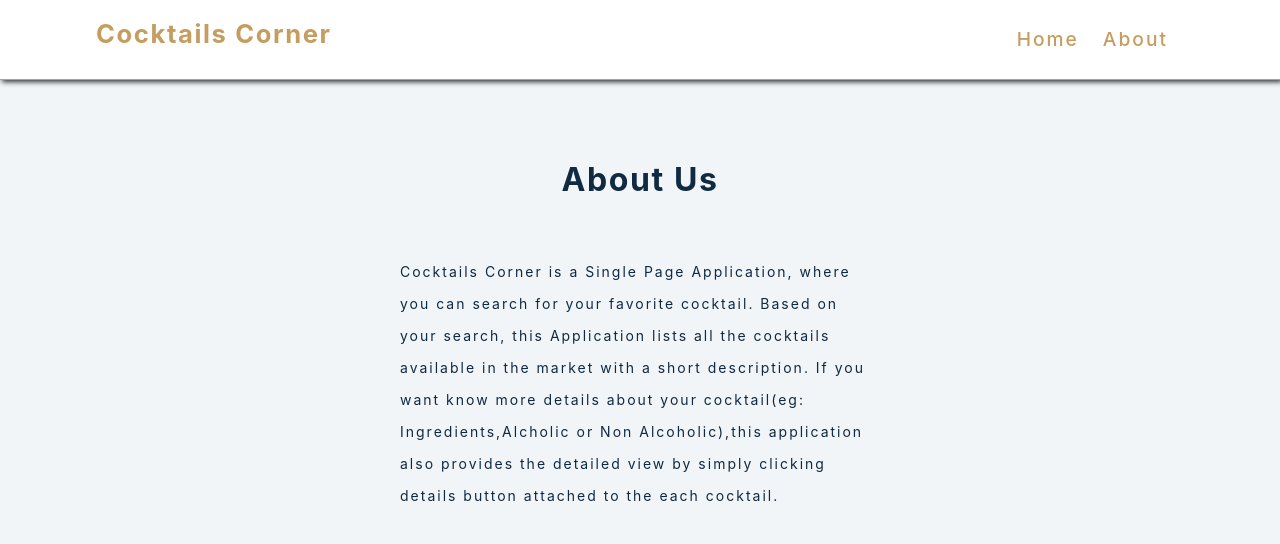
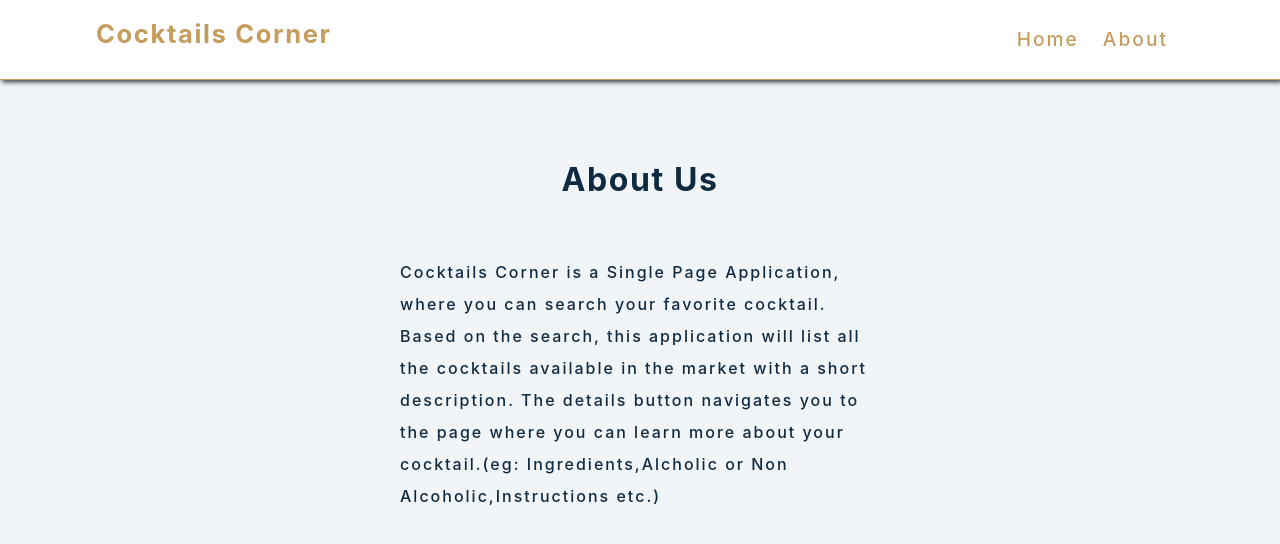
Before and after one commit to VinzRaj/react_cocktail_app, a React (Create React App) app: page /about in a window 1280 px wide. Shown: the top 544 px of the page. Built offline with nearby package versions, Linux system fonts and the light colour scheme; no server answers.

Commit message:
About us description updated

```diff
--- a/src/Pages/About.js
+++ b/src/Pages/About.js
@@ -5,12 +5,12 @@ const About = () => {
     <section className='section about-section'>
       <h1 className='section-title'>about us</h1>
       <p>
-        Cocktails Corner is a Single Page Application, where you can search for
-        your favorite cocktail. Based on your search, this Application lists all
-        the cocktails available in the market with a short description. If you
-        want know more details about your cocktail(eg: Ingredients,Alcholic or
-        Non Alcoholic),this application also provides the detailed view by
-        simply clicking details button attached to the each cocktail.
+        Cocktails Corner is a Single Page Application, where you can search your
+        favorite cocktail. Based on the search, this application will list all
+        the cocktails available in the market with a short description. The
+        details button navigates you to the page where you can learn more about
+        your cocktail.(eg: Ingredients,Alcholic or Non Alcoholic,Instructions
+        etc.)
       </p>
     </section>
   );
--- a/src/index.css
+++ b/src/index.css
@@ -315,7 +315,8 @@ td {
 }
 .about-section p {
   line-height: 2rem;
-  font-weight: 400;
+  font-weight: 500;
+  font-size: 1rem;
   letter-spacing: 2px;
 }
 /*
```
